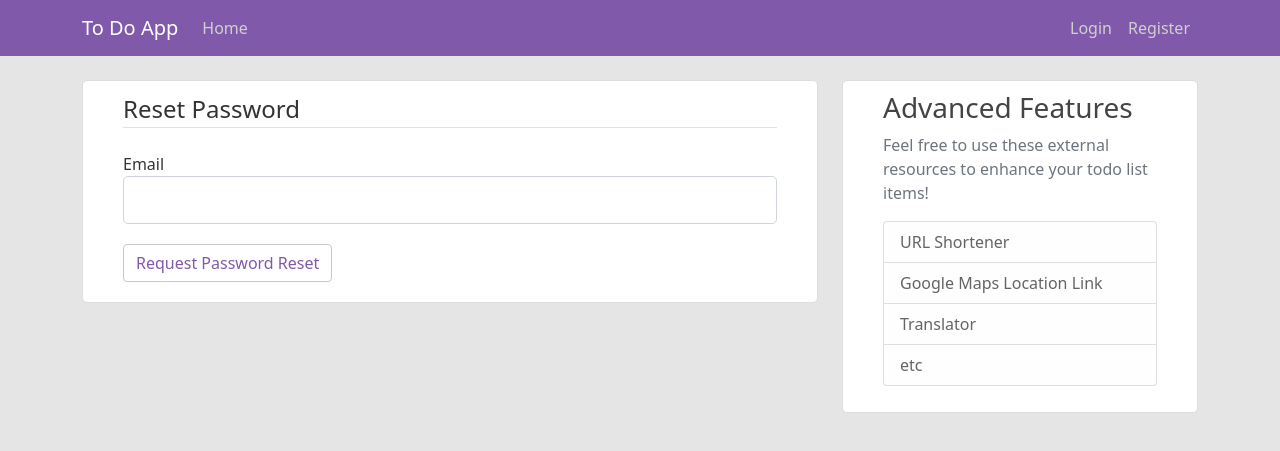
After one commit to gitit4321/todo_app, a Flask app: page /reset_password in a window 1280 px wide. The commit adds this page. Shown: the top 451 px of the page. Run offline with Flask 2, Linux system fonts and the light colour scheme; some libraries are stand-ins or nearby versions.

Commit message:
added password reset functionality

```diff
--- a/requirements.txt
+++ b/requirements.txt
@@ -1,4 +1,5 @@
 bcrypt==3.2.0
+blinker==1.4
 cffi==1.14.6
 click==8.0.1
 colorama==0.4.4
@@ -7,6 +8,7 @@ email-validator==1.1.3
 Flask==2.0.1
 Flask-Bcrypt==0.7.1
 Flask-Login==0.5.0
+Flask-Mail==0.9.1
 Flask-SQLAlchemy==2.5.1
 Flask-WTF==0.15.1
 greenlet==1.1.0
--- a/todo_app/forms.py
+++ b/todo_app/forms.py
@@ -1,5 +1,6 @@
 from typing import Text
 from flask.app import Flask
+from flask.helpers import flash
 from flask_wtf import FlaskForm
 from flask_wtf.file import FileField, FileAllowed
 from flask_login import current_user
@@ -49,7 +50,18 @@ class UpdateAccountForm(FlaskForm):
             if user:
                 raise ValidationError('The email you entered is taken. Please choose a different email.')
 
-#delete this form
-class PostForm(FlaskForm):
-    title = StringField('Title', validators=[DataRequired()])
-    submit = SubmitField('Add Item')
+
+class RequestResetForm(FlaskForm):
+    email = StringField('Email', validators=[DataRequired(), Email()])
+    submit = SubmitField('Request Password Reset')
+
+    def validate_email(self, email):
+        user = User.query.filter_by(email=email.data).first()
+        if user is None:
+            raise ValidationError('There is no account associated with that email.')
+
+
+class ResetPasswordForm(FlaskForm):
+    password = PasswordField("Password", validators=[DataRequired(), Length(min=6, max=22)])
+    confirm_password = PasswordField("Confirm Password", validators=[DataRequired(), Length(min=6, max=22), EqualTo('password')])
+    submit = SubmitField('Reset Password')
--- a/todo_app/routes.py
+++ b/todo_app/routes.py
@@ -2,10 +2,11 @@ import os
 import secrets
 from PIL import Image
 from flask import render_template, url_for, flash, redirect, request
-from todo_app import app, db, bcrypt
-from todo_app.forms import RegistrationForm, LoginForm, UpdateAccountForm, PostForm
+from todo_app import app, db, bcrypt, mail
+from todo_app.forms import RegistrationForm, LoginForm, UpdateAccountForm, RequestResetForm, ResetPasswordForm
 from todo_app.models import User, Post
 from flask_login import login_user, current_user, logout_user, login_required
+from flask_mail import Message
 
 
 @app.route("/")
@@ -14,15 +15,10 @@ def home():
     if current_user.is_authenticated:
         user_id = current_user.id
         image_file = url_for('static', filename='profile_pics/' + current_user.image_file)
-        todos = Post.query.filter_by(user_id=user_id).filter_by(complete=False).all()
-        completed = Post.query.filter_by(user_id=user_id).filter_by(complete=True).all()
+        todos = Post.query.filter_by(user_id=user_id).filter_by(complete=False).order_by(Post.date_posted.desc()).all()
+        completed = Post.query.filter_by(user_id=user_id).filter_by(complete=True).order_by(Post.date_posted.desc()).all()
         return render_template('home.html', todos=todos, completed=completed, image_file=image_file)
     return render_template('home.html')
-
-
-@app.route("/about")
-def about():
-    return render_template("about.html", title='About')
 
 
 @app.route("/register", methods=['GET', 'POST'])
@@ -94,18 +90,6 @@ def account():
     image_file = url_for('static', filename='profile_pics/' + current_user.image_file)
     return render_template('account.html', title='Account', image_file=image_file, form=form)
 
-@app.route("/post/new", methods=['GET', 'POST'])
-@login_required
-def new_post():
-    form = PostForm()
-    if form.validate_on_submit():
-        post = Post(title=form.title.data, content=form.content.data, author=current_user)
-        db.session.add(post)
-        db.session.commit()
-        flash('You added a new To Do item!', 'success')
-        return redirect(url_for('home'))
-    return render_template('create_post.html', title='New Post', form=form)
-
 
 @app.route("/post", methods=['POST'])
 @login_required
@@ -114,7 +98,9 @@ def post():
     post = Post(title=title, complete=False, user_id=current_user.id)
     db.session.add(post)
     db.session.commit()
-    flash('You added a new To Do item!', 'success')
+
+    ## flash message... to use or not to use? ##
+    # flash('You added a new To Do item!', 'success')
     return redirect(url_for('home'))
 
 
@@ -124,10 +110,12 @@ def complete(post_id):
     post = Post.query.filter_by(id=post_id).first()
     post.complete = not post.complete
     db.session.commit()
-    if post.complete == True:
-        flash('Great work! You completed one of the items on your To Do list!', 'success')
-    else:
-        flash('We all get a bit ahead of ourselves sometimes...', 'light')
+
+    ## flash message... to use or not to use? ##
+    # if post.complete == True:
+    #     flash('Great work! You completed one of the items on your To Do list!', 'success')
+    # else:
+    #     flash('We all get a bit ahead of ourselves sometimes...', 'light')
     return redirect(url_for('home'))
 
 
@@ -138,3 +126,46 @@ def delete(post_id):
     db.session.delete(post)
     db.session.commit()
     return redirect(url_for('home'))
+
+
+def send_reset_email(user):
+    token = user.get_reset_token()
+    msg = Message('Password Reset Request',
+                    sender='noreply@demo.com',
+                    recipients=[user.email])
+    msg.body = f'''To reset your password, visit the following link:
+{url_for('reset_token', token=token, _external=True)}
+
+If you did not make this request then simply ignore this email and no changes will be made to your account.
+'''
+    mail.send(msg)
+
+@app.route("/reset_password", methods=['GET', 'POST'])
+def reset_request():
+    if current_user.is_authenticated:
+        return redirect(url_for('home'))
+    form = RequestResetForm()
+    if form.validate_on_submit():
+        user = User.query.filter_by(email=form.email.data).first()
+        send_reset_email(user)
+        flash(f'An email has been sent to {user.email} with instructions to reset you password.', 'info')
+        return redirect(url_for('login'))
+    return render_template('reset_request.html', title='Reset Password', form=form)
+
+
+@app.route("/reset_password/<token>", methods=['GET', 'POST'])
+def reset_token(token):
+    if current_user.is_authenticated:
+        return redirect(url_for('home'))
+    user = User.verify_reset_token(token)
+    if user is None:
+        flash('Invalid or expired token', 'warning')
+        return redirect(url_for('reset_request'))
+    form = ResetPasswordForm()
+    if form.validate_on_submit():
+        hashed_password = bcrypt.generate_password_hash(form.password.data).decode('utf-8')
+        user.password = hashed_password
+        db.session.commit()
+        flash('Your password has been reset.', 'success')
+        return redirect(url_for('login'))
+    return render_template('reset_token.html', title='Reset Password', form=form)
--- a/todo_app/static/main.css
+++ b/todo_app/static/main.css
@@ -32,12 +32,20 @@ h1, h2, h3, h4, h5, h6 {
   margin-bottom: 20px;
 }
 
+.add-btn {
+  margin-left: 20px;
+}
+
+.add-todo-text-field {
+  width: 100%;
+}
+
 .article-title {
   color: #444444;
 }
 
 a.article-title:hover {
-  color: #428bca;
+  color: #8159aa;
   text-decoration: none;
 }
 
@@ -84,6 +92,18 @@ a.article-title:hover {
   justify-content: space-between;
 }
 
+.btn-info{
+  color: #fff;
+  background-color: #8159aa;
+  border-color: #8159aa;
+}
+
+.btn-info:hover{
+  color: #fff;
+  background-color: #8159aa;
+  border-color: #8159aa;
+}
+
 .btn-outline-info {
   color: #8159aa;
   background-color: #fff;
@@ -100,13 +120,7 @@ a.article-title:hover {
   transition-delay: 0s, 0s, 0s, 0s;
 }
 
-.add-btn {
-  margin-left: 20px;
-}
 
-.add-todo-text-field {
-  width: 100%;
-}
 
 .complete-btn {
   margin: 0 15px 5px 0;
--- a/todo_app/templates/account.html
+++ b/todo_app/templates/account.html
@@ -23,7 +23,7 @@
                             {% endfor %}
                         </div>
                     {% else %}
-              {{ form.username(class="form-control form-control-lg") }}
+                        {{ form.username(class="form-control form-control-lg text-muted") }}
                     {% endif %}
                 </div>
                 <div class="form-group">
@@ -36,7 +36,7 @@
                             {% endfor %}
                         </div>
                     {% else %}
-              {{ form.email(class="form-control form-control-lg") }}
+                        {{ form.email(class="form-control form-control-lg text-muted") }}
                     {% endif %}
                 </div>
                 <div class="form-group">
--- a/todo_app/templates/home.html
+++ b/todo_app/templates/home.html
@@ -24,7 +24,7 @@
             <div class="media-body">
                 <h2 class="article-title todo-completed-title">To Do</h2>
                 {% if todos == [] %}
-                    <p>You currently have no To Do items</p>
+                    <p>You currently have no To Do items.</p>
                 {% else %}
                     {% for todo in todos %}
                         <div class="article-metadata d-flex" id="todo-container">
@@ -48,7 +48,7 @@
             <div class="media-body">
                 <h2 class="article-title todo-completed-title">Completed</h2>
                 {% if completed == [] %}
-                    <p>You currently have no completed To Do items</p>
+                    <p>You currently have no completed To Do items.</p>
                 {% else %}
                     {% for todo in completed %}
                         <div class="article-metadata d-flex" id="todo-container">
--- a/todo_app/templates/index.html
+++ b/todo_app/templates/index.html
@@ -8,7 +8,6 @@
     {% else %}
         <title>TODO App</title>
     {% endif %}
-
 
     <link href="https://cdn.jsdelivr.net/npm/bootstrap@5.0.2/dist/css/bootstrap.min.css" rel="stylesheet" integrity="sha384-EVSTQN3/azprG1Anm3QDgpJLIm9Nao0Yz1ztcQTwFspd3yD65VohhpuuCOmLASjC" crossorigin="anonymous">
 
@@ -74,6 +73,5 @@
     <script src="https://code.jquery.com/jquery-3.3.1.slim.min.js" integrity="sha384-q8i/X+965DzO0rT7abK41JStQIAqVgRVzpbzo5smXKp4YfRvH+8abtTE1Pi6jizo" crossorigin="anonymous"></script>
     <script src="https://cdnjs.cloudflare.com/ajax/libs/popper.js/1.14.7/umd/popper.min.js" integrity="sha384-UO2eT0CpHqdSJQ6hJty5KVphtPhzWj9WO1clHTMGa3JDZwrnQq4sF86dIHNDz0W1" crossorigin="anonymous"></script>
     <script src="https://stackpath.bootstrapcdn.com/bootstrap/4.3.1/js/bootstrap.min.js" integrity="sha384-JjSmVgyd0p3pXB1rRibZUAYoIIy6OrQ6VrjIEaFf/nJGzIxFDsf4x0xIM+B07jRM" crossorigin="anonymous"></script>
-
 </body>
 </html
--- a/todo_app/templates/login.html
+++ b/todo_app/templates/login.html
@@ -38,10 +38,10 @@
             </fieldset>
             <div class="form-group">
                 {{ form.submit(class="btn btn-outline-info") }}
+                <small class="text-muted ml-2">
+                    <a href="{{ url_for('reset_request') }}">Forgot Password</a>
+                </small>
             </div>
-        <small class="text-muted ml-2">
-          <a href="#">Forgot Password</a>
-        </small>
         </form>
     </div>
     <div class="border-top pt-3">
--- a/todo_app/templates/register.html
+++ b/todo_app/templates/register.html
@@ -7,7 +7,6 @@
                 <legend class="border-bottom mb-4">Register</legend>
                 <div class="form-group">
                     {{ form.username.label(class="form-control-label") }}
-
                     {% if form.username.errors %}
                         {{ form.username(class="form-control form-control-lg is-invalid") }}
                         <div class="invalid-feedback">
@@ -18,7 +17,6 @@
                     {% else %}
                         {{ form.username(class="form-control form-control-lg") }}
                     {% endif %}
-
                 </div>
                 <div class="form-group">
                 {{ form.email.label(class="form-control-label") }}
--- /dev/null
+++ b/todo_app/templates/reset_request.html
@@ -0,0 +1,27 @@
+{% extends 'index.html' %}
+{% block content %}
+    <div class="content-section">
+        <form action="" method="POST">
+            {{ form.hidden_tag() }}
+            <fieldset class="form-group">
+                <legend class="border-bottom mb-4">Reset Password</legend>
+                <div class="form-group">
+                    {{ form.email.label(class="form-control-label") }}
+                    {% if form.email.errors %}
+                        {{ form.email(class="form-control form-control-lg is-invalid") }}
+                        <div class="invalid-feedback">
+                            {% for error in form.email.errors %}
+                                <span>{{ error }}</span>
+                            {% endfor %}
+                        </div>
+                    {% else %}
+                        {{ form.email(class="form-control form-control-lg") }}
+                    {% endif %}
+                </div>
+            </fieldset>
+            <div class="form-group">
+            {{ form.submit(class="btn btn-outline-info") }}
+            </div>
+        </form>
+    </div>
+{% endblock content %}
```
Also changed, not shown: todo_app/__init__.py (+9 -1 lines), todo_app/models.py (+17 -1 lines), todo_app/templates/reset_token.html (added, +40 -0 lines), todo_app/site.db. Lines whose indentation alone changed are shown as unchanged.
